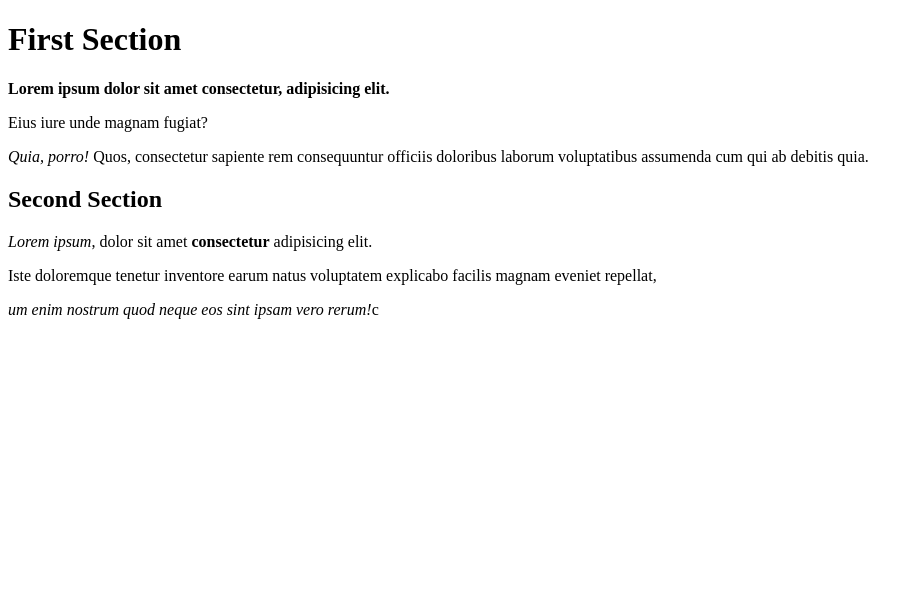
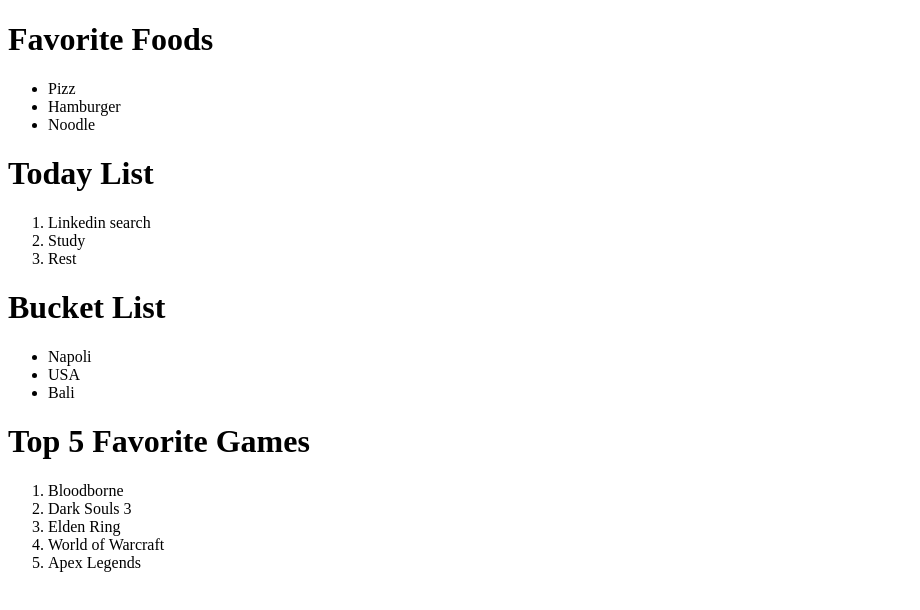
Before and after one commit to skytop44/git_test, a plain HTML site: page html-boilerplate/index.html in a window 1280 px wide. Shown: the whole page, without its empty margins (0-920 px from the left). Drawn offline with Linux system fonts and the light colour scheme.

Commit message:
html-boilerplate/

```diff
--- a/html-boilerplate/index.html
+++ b/html-boilerplate/index.html
@@ -3,19 +3,34 @@
 <head>
     <meta charset="UTF-8">
     <meta name="viewport" content="width=device-width, initial-scale=1.0">
-    <title>Blog Article Page</title>
+    <title>Lists</title>
 </head>
 <body>
-    <h1>First Section</h1>
-    <p><strong>Lorem ipsum dolor sit amet consectetur, adipisicing elit.</strong></p>
-    <p>Eius iure unde magnam fugiat?</p>
-    <p><em>Quia, porro!</em> Quos, consectetur sapiente rem consequuntur officiis doloribus laborum voluptatibus assumenda cum qui ab debitis quia.</p>
-    <!-- second section include bold and italic -->
-    <h2>Second Section</h2>
-        <p><em>Lorem ipsum</em>, dolor sit amet <strong>consectetur</strong> adipisicing elit.</p>
-        <p>Iste doloremque tenetur inventore earum natus voluptatem explicabo facilis magnam eveniet repellat,</p>
-        <p><em>um enim nostrum quod neque eos sint ipsam vero rerum!</em>c</p>
-
-
+    <h1>Favorite Foods</h1>
+    <ul>
+        <li>Pizz</li>
+        <li>Hamburger</li>
+        <li>Noodle</li>
+    </ul>
+    <h1>Today List</h1>
+    <ol>
+        <li>Linkedin search</li>
+        <li>Study</li>
+        <li>Rest</li>
+    </ol>
+    <h1>Bucket List</h1>
+    <ul>
+        <li>Napoli</li>
+        <li>USA</li>
+        <li>Bali</li>
+    </ul>
+    <h1>Top 5 Favorite Games</h1>
+    <ol>
+        <li>Bloodborne</li>
+        <li>Dark Souls 3</li>
+        <li>Elden Ring</li>
+        <li>World of Warcraft</li>
+        <li>Apex Legends</li>
+    </ol>
 </body>
 </html>
```
